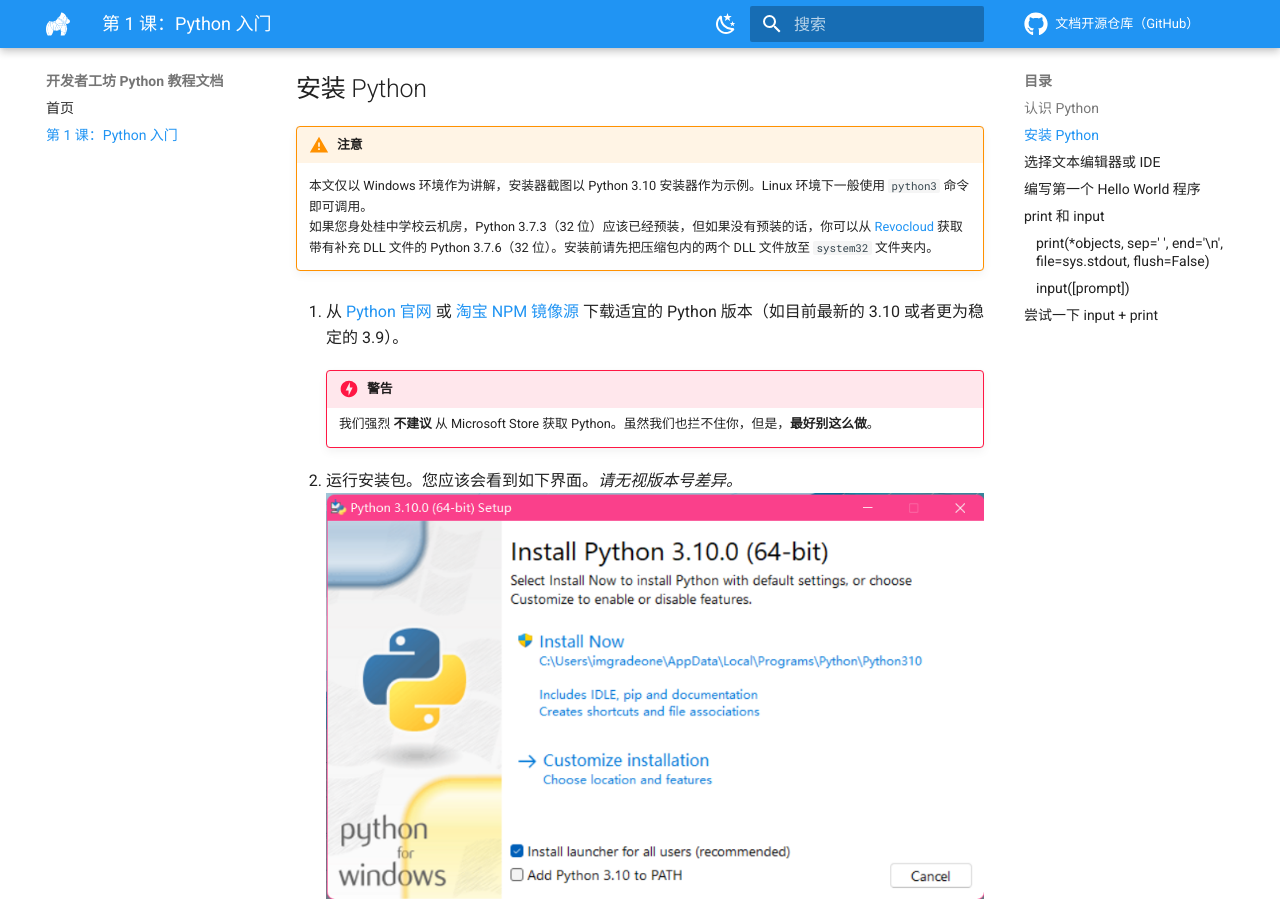
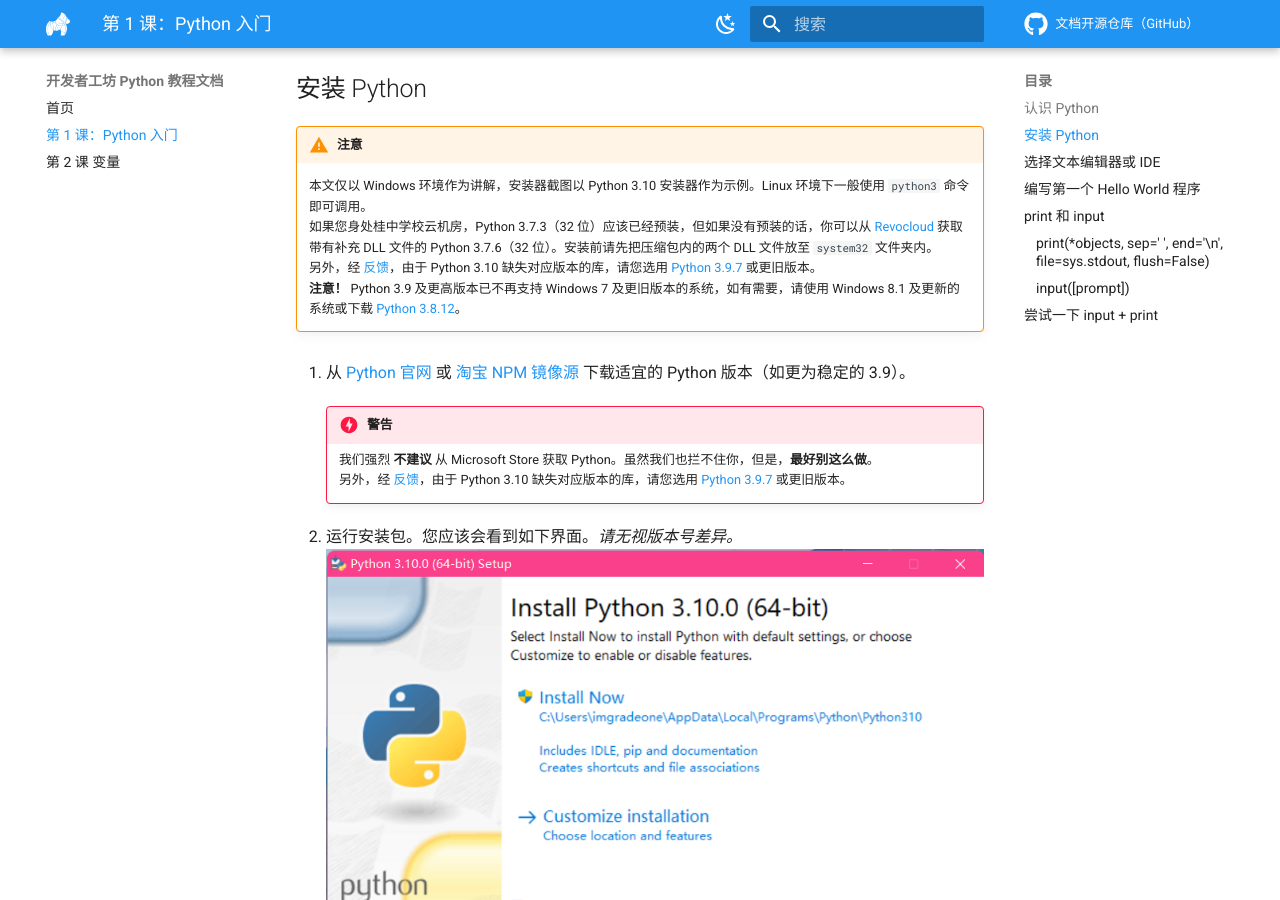
Before and after one commit to devswork-glzx/python-tutorial, an MkDocs documentation site: the page built from docs/01-introduction.md, in a window 1280 px wide and 900 px high, scrolled down 694 px. Built offline with MkDocs 1.6.1 and Material for MkDocs 9.7.7, drawn with Linux system fonts in a browser that asks for light colours; comment, search, counter and statistics services are not loaded; some of the changed text lies outside the part shown.

Commit message:
update content (do not force sync)

```diff
--- a/docs/01-introduction.md
+++ b/docs/01-introduction.md
@@ -24,12 +24,15 @@
 
     本文仅以 Windows 环境作为讲解，安装器截图以 Python 3.10 安装器作为示例。Linux 环境下一般使用 `python3` 命令即可调用。
     如果您身处桂中学校云机房，Python 3.7.3（32 位）应该已经预装，但如果没有预装的话，你可以从 [Revocloud](https://rc.g1san.cn/DRs8) 获取带有补充 DLL 文件的 Python 3.7.6（32 位）。安装前请先把压缩包内的两个 DLL 文件放至 `system32` 文件夹内。
+    另外，经 [反馈](https://github.com/devswork-glzx/python-tutorial/issues/1)，由于 Python 3.10 缺失对应版本的库，请您选用 [Python 3.9.7](https://www.python.org/downloads/release/python-397/) 或更旧版本。
+    **注意！** Python 3.9 及更高版本已不再支持 Windows 7 及更旧版本的系统，如有需要，请使用 Windows 8.1 及更新的系统或下载 [Python 3.8.12](https://www.python.org/downloads/release/python-3812/)。
 
-1. 从 [Python 官网](https://www.python.org/downloads/) 或 [淘宝 NPM 镜像源](https://npmmirror.com/mirrors/python/) 下载适宜的 Python 版本（如目前最新的 3.10 或者更为稳定的 3.9）。
+1. 从 [Python 官网](https://www.python.org/downloads/) 或 [淘宝 NPM 镜像源](https://npmmirror.com/mirrors/python/) 下载适宜的 Python 版本（如更为稳定的 3.9）。
 
     !!! danger "警告"
 
         我们强烈 **不建议** 从 Microsoft Store 获取 Python。虽然我们也拦不住你，但是，**最好别这么做**。
+        另外，经 [反馈](https://github.com/devswork-glzx/python-tutorial/issues/1)，由于 Python 3.10 缺失对应版本的库，请您选用 [Python 3.9.7](https://www.python.org/downloads/release/python-397/) 或更旧版本。
 
 2. 运行安装包。您应该会看到如下界面。*请无视版本号差异。*
     ![](pic/01-1.png)
@@ -103,7 +106,7 @@
 ## 编写第一个 Hello World 程序
 !!! help "提示"
 
-    本系列教程将以 Visual Studio Code + Python 插件为例进行开发。对于其他编辑器，您可能需要通过命令行运行 Python 脚本。
+    本系列教程将以 Visual Studio Code + Python 插件为例进行开发。对于其他编辑器，您可能需要通过命令行运行 Python 脚本。您可以查看“等一下！我使用的不是 VS Code！”部分来了解详情。
 
 1. 启动 Visual Studio Code（或其他编辑器）。
 
--- /dev/null
+++ b/docs/02-variables.md
@@ -0,0 +1 @@
+# 第 2 课 变量
```
Also changed, not shown: other parts of docs/01-introduction.md (+3 -3 lines), docs/index.md (+1 -1 lines).
